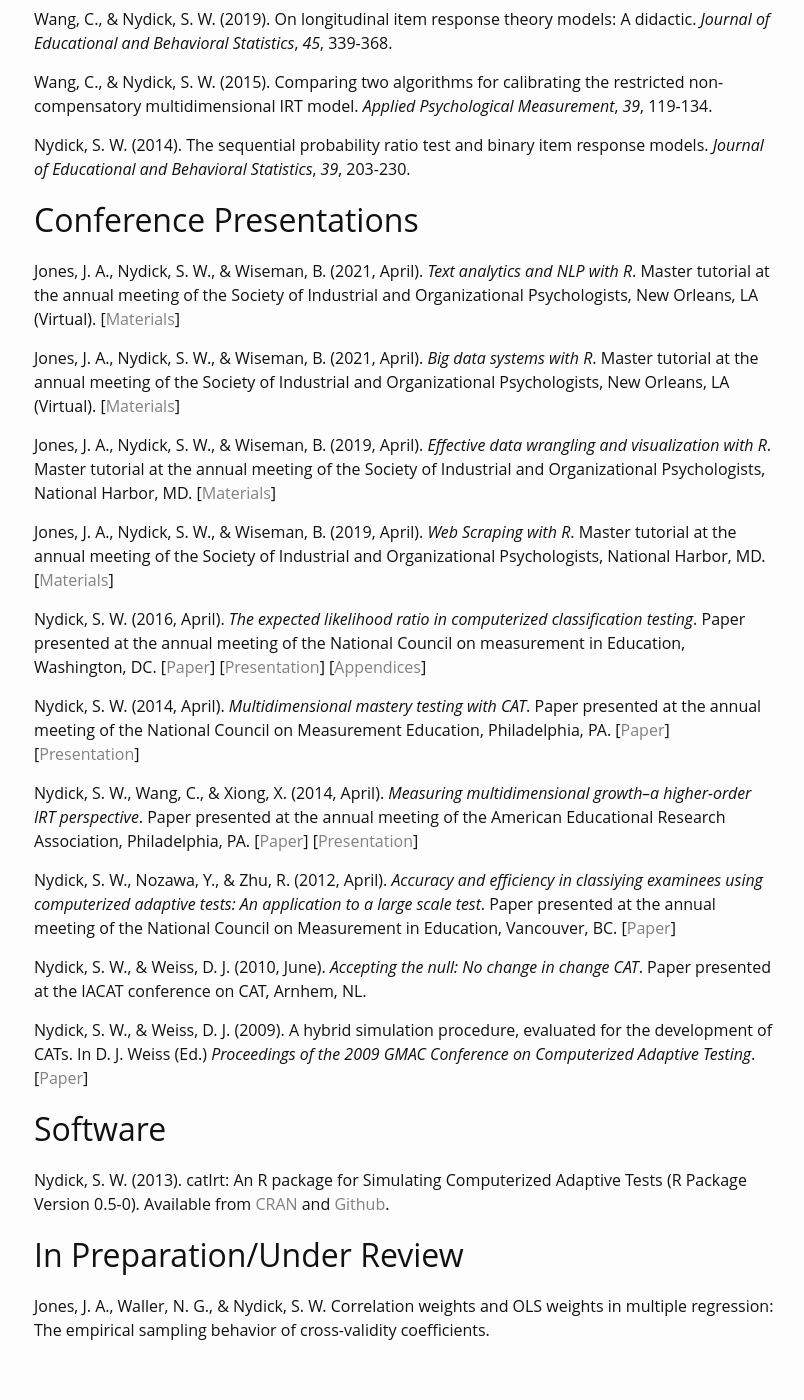
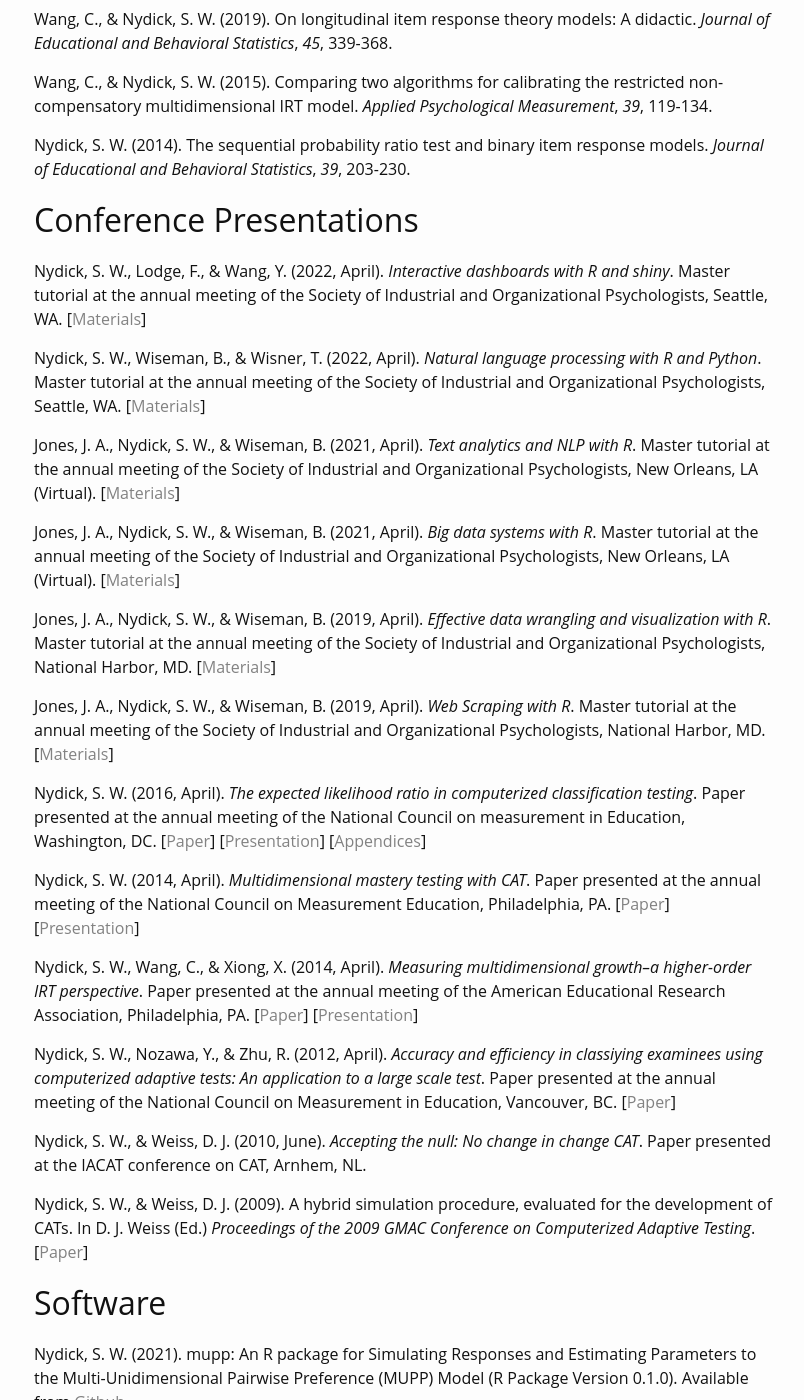
Before and after one commit to swnydick/swnydick.github.io, a Jekyll site: the page built from _pages/02_publications.md, in a window 1280 px wide and 1400 px high, scrolled down 521 px. Shown: the whole window, without its empty margins (236-1040 px from the left). Built offline with Jekyll 4.4.1, drawn with Linux system fonts in a browser that asks for light colours; some of the changed text lies outside the part shown.

Commit message:
Update resume information

```diff
--- a/_pages/02_publications.md
+++ b/_pages/02_publications.md
@@ -36,6 +36,16 @@ response models. *Journal of Educational and Behavioral Statistics*, *39*,
 203-230.
 
 ## Conference Presentations
+
+Nydick, S. W., Lodge, F., & Wang, Y. (2022, April). *Interactive dashboards with
+R and shiny*. Master tutorial at the annual meeting of the Society of Industrial
+and Organizational Psychologists, Seattle, WA.
+&#91;[Materials](https://github.com/swnydick/siop-2022-interactive-shiny)&#93;
+
+Nydick, S. W., Wiseman, B., & Wisner, T. (2022, April). *Natural language
+processing with R and Python*. Master tutorial at the annual meeting of the
+Society of Industrial and Organizational Psychologists, Seattle, WA.
+&#91;[Materials](https://github.com/swnydick/siop-2022-nlp-r-python)&#93;
 
 Jones, J. A., Nydick, S. W., & Wiseman, B. (2021, April). *Text analytics and NLP
 with R*. Master tutorial at the annual meeting of the Society of Industrial and
@@ -92,6 +102,11 @@ GMAC Conference on Computerized Adaptive Testing*.
 
 ## Software
 
+Nydick, S. W. (2021). mupp: An R package for Simulating Responses and Estimating
+Parameters to the Multi-Unidimensional Pairwise Preference (MUPP) Model
+(R Package Version 0.1.0). Available from
+[Github](https://github.com/swnydick/mupp)
+
 Nydick, S. W. (2013). catIrt: An R package for Simulating Computerized Adaptive
 Tests (R Package Version 0.5-0). Available from
 [CRAN](http://CRAN.R-project.org/package=catIrt) and
```
Also changed, not shown: 1 other file.
